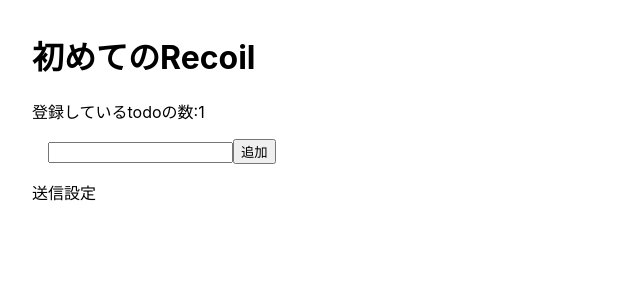
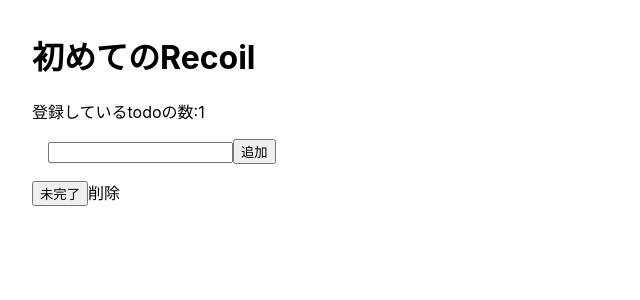
Before and after one commit to k-nanao/react-recoil, a React (Create React App) app: page / in a window 1280 px wide. Shown: the top 300 px of the page, without its empty margins (0-640 px from the left). Built offline with nearby package versions, Linux system fonts and the light colour scheme.

Commit message:
propsの型定義エラー完了

```diff
--- a/src/App.css
+++ b/src/App.css
@@ -5,3 +5,7 @@
 .inner {
   margin: 1rem;
 }
+
+.deletefunc {
+  cursor: pointer;
+}
--- a/src/components/TodoItem.tsx
+++ b/src/components/TodoItem.tsx
@@ -1,18 +1,37 @@
 import React from 'react';
+import { useRecoilState } from 'recoil';
+import { todoListState } from '../State/atom';
 import { DATA } from '../types/DataType';
 
-// interface PROPS {
-//   id: number;
-//   todo: string;
-//   title: string;
-//   isComplete: boolean;
-// }
+const TodoItem: React.FC<DATA> = (todo) => {
+  const [todoList, setTodoList] = useRecoilState(todoListState);
 
-const TodoItem: React.FC<DATA> = ({ todo }) => {
+  const deleteItem = (id: number) => {
+    const newTodos = todoList.filter((todo) => todo.id !== id);
+    setTodoList(newTodos);
+  };
+
+  const toggleCompletion = (id: number, isComlete: boolean) => {
+    const toggleChecked = todoList.map((todo) => {
+      if (todo.id === id) {
+        todo.isComplete = !isComlete;
+      }
+      return todoList;
+    });
+    toggleChecked();
+  };
+
   return (
     <div>
-      <ul key={todo.id}></ul>
-      <div key={todo.id}>{todo.title}</div>
+      <div key={todo.id}>
+        <button onClick={() => toggleCompletion(todo.id, todo.isComplete)}>
+          {todo.isComplete ? '完了' : '未完了'}
+        </button>
+        {todo.title}
+        <span className='deletefunc' onClick={() => deleteItem(todo.id)}>
+          削除
+        </span>
+      </div>
     </div>
   );
 };
--- a/src/components/TodoList.tsx
+++ b/src/components/TodoList.tsx
@@ -1,4 +1,3 @@
-import React, { useState } from 'react';
 import { useRecoilValue } from 'recoil';
 import { todoListState } from '../State/atom';
 import TodoItem from './TodoItem';
```
